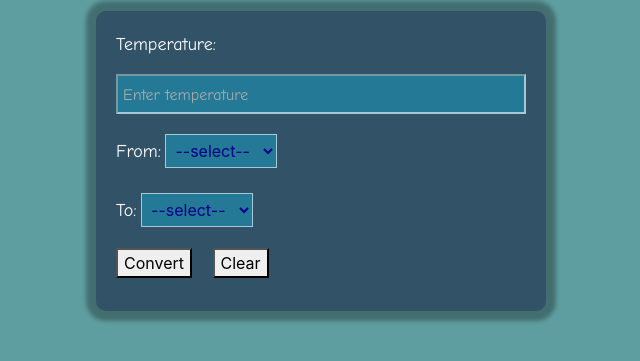
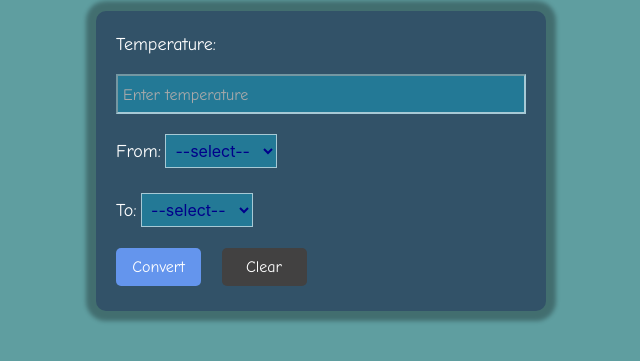
Before and after one commit to Veerabramha/temperature-converter, a plain HTML site: page index.html in a window 1280 px wide. Shown: the part 89-450 px from the top of the page, without its empty margins (319-959 px from the left). Drawn offline with nearby package versions, Linux system fonts and the light colour scheme; a web font is replaced by a local one.

Commit message:
style.css

```diff
--- a/style.css
+++ b/style.css
@@ -1,3 +1,4 @@
+@import url('https://fonts.googleapis.com/css2?family=Bree+Serif&family=Caveat:wght@400;700&family=Lobster&family=Monoton&family=Open+Sans:ital,wght@0,400;0,700;1,400;1,700&family=Playfair+Display+SC:ital,wght@0,400;0,700;1,700&family=Playfair+Display:ital,wght@0,400;0,700;1,700&family=Roboto:ital,wght@0,400;0,700;1,400;1,700&family=Source+Sans+Pro:ital,wght@0,400;0,700;1,700&family=Work+Sans:ital,wght@0,400;0,700;1,700&display=swap');
 .main-bg-container{
   background-color: cadetblue;
   background-size: cover;
@@ -57,7 +58,7 @@ option{
   font-size: large;
 }
 
-.button{
+.submit-button{
   background-color: cornflowerblue;
   color: #ffffff;
   font-family: "Comic Sans MS";
@@ -67,8 +68,25 @@ option{
   border-radius: 5px;
 }
 
-.button:hover{
-  background-color: lightseagreen;
+.submit-button:hover{
+  background-color: limegreen;
+  transform: scale(1.1);
+  transition: 0.3s;
+}
+
+
+.clear-button{
+  background-color: rgb(66, 65, 65);
+  color: #ffffff;
+  font-family: "Comic Sans MS";
+  height: 38px;
+  width: 85px;
+  border: none;
+  border-radius: 5px;
+}
+
+.clear-button:hover{
+  background-color: red;
   transform: scale(1.1);
   transition: 0.3s;
 }
```
